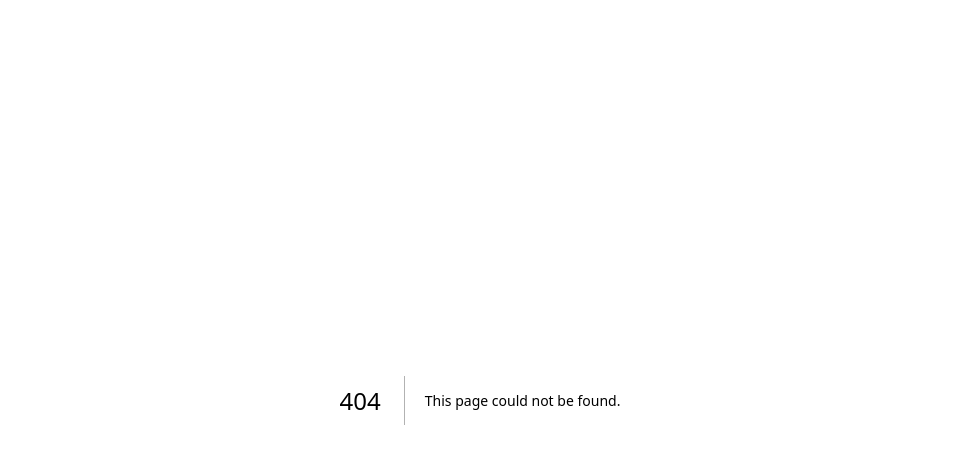
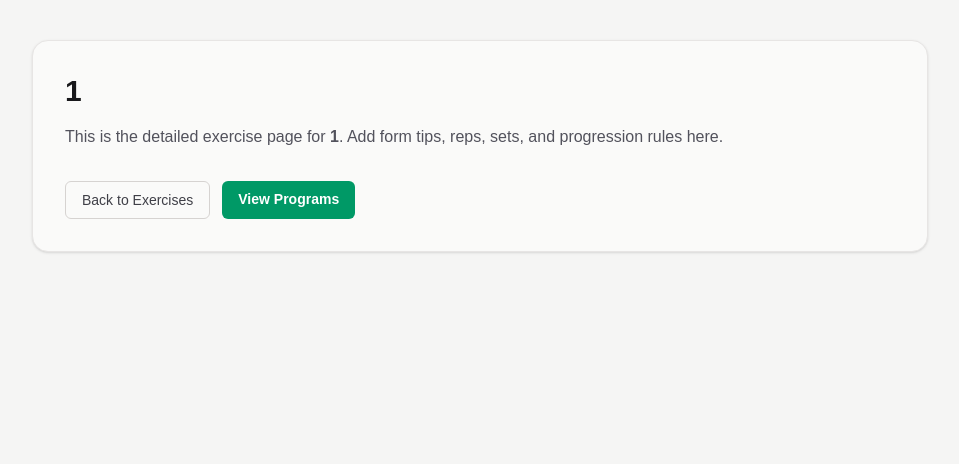
Before and after one commit to Alexandre-Cloete-Technologies/beshaped-webapp, a Next.js app: page /exercises/1 in a window 1280 px wide. Before the commit this address had no page. Shown: the top 464 px of the page, without its empty margins (160-1119 px from the left). Built offline with nearby package versions, Linux system fonts and the light colour scheme; no server answers; sample sign-in values are in the browser's storage.

Commit message:
add skeleton code for program, detailed program, exercise and detailed exercise page

```diff
--- /dev/null
+++ b/app/components/AuthGuard.tsx
@@ -0,0 +1,47 @@
+"use client";
+
+import { onAuthStateChanged } from "firebase/auth";
+import { useRouter } from "next/navigation";
+import { useEffect, useState } from "react";
+import type { ReactNode } from "react";
+import { auth } from "../../lib/firebase";
+
+type AuthGuardProps = {
+  children: ReactNode;
+};
+
+export const AuthGuard = ({ children }: AuthGuardProps) => {
+  const router = useRouter();
+  const [isCheckingAuth, setIsCheckingAuth] = useState(true);
+  const [isAuthenticated, setIsAuthenticated] = useState(false);
+
+  useEffect(() => {
+    const unsubscribe = onAuthStateChanged(auth, (user) => {
+      setIsCheckingAuth(false);
+
+      if (!user) {
+        setIsAuthenticated(false);
+        router.replace("/login");
+        return;
+      }
+
+      setIsAuthenticated(true);
+    });
+
+    return () => unsubscribe();
+  }, [router]);
+
+  if (isCheckingAuth) {
+    return (
+      <div className="flex min-h-screen items-center justify-center bg-stone-100 text-zinc-700">
+        Checking your session...
+      </div>
+    );
+  }
+
+  if (!isAuthenticated) {
+    return null;
+  }
+
+  return <>{children}</>;
+};
--- a/app/dashboard/page.tsx
+++ b/app/dashboard/page.tsx
@@ -1,6 +1,7 @@
 "use client";
 
 import { onAuthStateChanged, signOut } from "firebase/auth";
+import Link from "next/link";
 import { useRouter } from "next/navigation";
 import { useEffect, useState } from "react";
 import { auth } from "../../lib/firebase";
@@ -52,6 +53,21 @@ export default function DashboardPage() {
           You are logged in{userEmail ? ` as ${userEmail}` : ""}.
         </p>
 
+        <div className="mt-6 flex flex-wrap gap-3">
+          <Link
+            href="/programs"
+            className="rounded-md border border-stone-300 px-4 py-2 text-sm font-medium text-zinc-700 hover:bg-stone-100"
+          >
+            Open Programs
+          </Link>
+          <Link
+            href="/exercises"
+            className="rounded-md border border-stone-300 px-4 py-2 text-sm font-medium text-zinc-700 hover:bg-stone-100"
+          >
+            Open Exercises
+          </Link>
+        </div>
+
         <button
           type="button"
           onClick={handleLogout}
--- /dev/null
+++ b/app/exercises/[exerciseId]/page.tsx
@@ -0,0 +1,48 @@
+import Link from "next/link";
+import { AuthGuard } from "../../components/AuthGuard";
+
+type ExerciseDetailPageProps = {
+  params: Promise<{
+    exerciseId: string;
+  }>;
+};
+
+const titleFromSlug = (slug: string | undefined) =>
+  (slug ?? "exercise")
+    .split("-")
+    .map((part) => part.charAt(0).toUpperCase() + part.slice(1))
+    .join(" ");
+
+export default async function ExerciseDetailPage({ params }: ExerciseDetailPageProps) {
+  const { exerciseId } = await params;
+  const exerciseTitle = titleFromSlug(exerciseId);
+
+  return (
+    <AuthGuard>
+      <main className="min-h-screen bg-stone-100 px-6 py-10">
+        <div className="mx-auto max-w-4xl rounded-2xl border border-stone-200 bg-stone-50 p-8 shadow-sm">
+          <h1 className="text-3xl font-bold text-zinc-900">{exerciseTitle}</h1>
+          <p className="mt-4 text-zinc-600">
+            This is the detailed exercise page for <span className="font-semibold">{exerciseTitle}</span>.
+            Add form tips, reps, sets, and progression rules here.
+          </p>
+
+          <div className="mt-8 flex gap-3">
+            <Link
+              href="/exercises"
+              className="rounded-md border border-stone-300 px-4 py-2 text-sm font-medium text-zinc-700 hover:bg-stone-100"
+            >
+              Back to Exercises
+            </Link>
+            <Link
+              href="/programs"
+              className="rounded-md bg-emerald-600 px-4 py-2 text-sm font-semibold text-white hover:bg-emerald-500"
+            >
+              View Programs
+            </Link>
+          </div>
+        </div>
+      </main>
+    </AuthGuard>
+  );
+}
--- /dev/null
+++ b/app/exercises/page.tsx
@@ -0,0 +1,41 @@
+import Link from "next/link";
+import { AuthGuard } from "../components/AuthGuard";
+
+const exercises = [
+  { id: "push-up", name: "Push-up", focus: "Upper body strength" },
+  { id: "squat", name: "Squat", focus: "Lower body strength" },
+  { id: "plank", name: "Plank", focus: "Core stability" },
+  { id: "deadlift", name: "Deadlift", focus: "Posterior chain power" },
+];
+
+export default function ExercisesPage() {
+  return (
+    <AuthGuard>
+      <main className="min-h-screen bg-stone-100 px-6 py-10">
+        <div className="mx-auto max-w-5xl">
+          <div className="mb-8 flex items-center justify-between gap-4">
+            <h1 className="text-3xl font-bold text-zinc-900">Exercises</h1>
+            <Link href="/dashboard" className="text-sm font-medium text-zinc-600 hover:text-zinc-900">
+              Back to dashboard
+            </Link>
+          </div>
+
+          <div className="grid gap-4 md:grid-cols-2">
+            {exercises.map((exercise) => (
+              <article key={exercise.id} className="rounded-xl border border-stone-200 bg-stone-50 p-5 shadow-sm">
+                <h2 className="text-xl font-semibold text-zinc-900">{exercise.name}</h2>
+                <p className="mt-2 text-zinc-600">{exercise.focus}</p>
+                <Link
+                  href={`/exercises/${exercise.id}`}
+                  className="mt-4 inline-block rounded-md bg-emerald-600 px-4 py-2 text-sm font-semibold text-white transition hover:bg-emerald-500"
+                >
+                  View Exercise
+                </Link>
+              </article>
+            ))}
+          </div>
+        </div>
+      </main>
+    </AuthGuard>
+  );
+}
--- a/app/login/page.tsx
+++ b/app/login/page.tsx
@@ -1,26 +1,27 @@
 "use client";
 import Image from "next/image";
 import Link from "next/link";
+import { useRouter } from "next/navigation";
 import { signInWithEmailAndPassword } from "firebase/auth";
 import { PiArrowLeft } from "react-icons/pi";
-import { useState } from "react";
+import { type FormEvent, useState } from "react";
 import { auth } from "../../lib/firebase";
-const COMPANY_LOGO = "/vercel.svg";
 
 export default function LoginPage() {
+  const router = useRouter();
   const [email, setEmail] = useState("");
   const [password, setPassword] = useState("");
   const [error, setError] = useState("");
   const [isLoading, setIsLoading] = useState(false);
 
-  const handleSignIn = async (event: React.FormEvent<HTMLFormElement>) => {
+  const handleSignIn = async (event: FormEvent<HTMLFormElement>) => {
     event.preventDefault();
     setIsLoading(true);
     setError("");
 
     try {
       await signInWithEmailAndPassword(auth, email, password);
-      window.location.href = "/dashboard";
+      router.replace("/dashboard");
     } catch {
       setError("Invalid email or password. Please try again.");
     } finally {
--- /dev/null
+++ b/app/programs/[programId]/page.tsx
@@ -0,0 +1,48 @@
+import Link from "next/link";
+import { AuthGuard } from "../../components/AuthGuard";
+
+type ProgramDetailPageProps = {
+  params: Promise<{
+    programId: string;
+  }>;
+};
+
+const titleFromSlug = (slug: string | undefined) =>
+  (slug ?? "program")
+    .split("-")
+    .map((part) => part.charAt(0).toUpperCase() + part.slice(1))
+    .join(" ");
+
+export default async function ProgramDetailPage({ params }: ProgramDetailPageProps) {
+  const { programId } = await params;
+  const programTitle = titleFromSlug(programId);
+
+  return (
+    <AuthGuard>
+      <main className="min-h-screen bg-stone-100 px-6 py-10">
+        <div className="mx-auto max-w-4xl rounded-2xl border border-stone-200 bg-stone-50 p-8 shadow-sm">
+          <h1 className="text-3xl font-bold text-zinc-900">{programTitle}</h1>
+          <p className="mt-4 text-zinc-600">
+            This is the detailed program page for <span className="font-semibold">{programTitle}</span>.
+            You can add weekly schedules, nutrition goals, and milestones here.
+          </p>
+
+          <div className="mt-8 flex gap-3">
+            <Link
+              href="/programs"
+              className="rounded-md border border-stone-300 px-4 py-2 text-sm font-medium text-zinc-700 hover:bg-stone-100"
+            >
+              Back to Programs
+            </Link>
+            <Link
+              href="/exercises"
+              className="rounded-md bg-emerald-600 px-4 py-2 text-sm font-semibold text-white hover:bg-emerald-500"
+            >
+              Browse Exercises
+            </Link>
+          </div>
+        </div>
+      </main>
+    </AuthGuard>
+  );
+}
--- /dev/null
+++ b/app/programs/page.tsx
@@ -0,0 +1,52 @@
+import Link from "next/link";
+import { AuthGuard } from "../components/AuthGuard";
+
+const programs = [
+  {
+    id: "strength-foundation",
+    name: "Strength Foundation",
+    description: "Build core strength with structured weekly sessions.",
+  },
+  {
+    id: "lean-tone",
+    name: "Lean & Tone",
+    description: "Improve body composition with smart training blocks.",
+  },
+  {
+    id: "performance-boost",
+    name: "Performance Boost",
+    description: "Increase power, conditioning, and movement quality.",
+  },
+];
+
+export default function ProgramsPage() {
+  return (
+    <AuthGuard>
+      <main className="min-h-screen bg-stone-100 px-6 py-10">
+        <div className="mx-auto max-w-5xl">
+          <div className="mb-8 flex items-center justify-between gap-4">
+            <h1 className="text-3xl font-bold text-zinc-900">Programs</h1>
+            <Link href="/dashboard" className="text-sm font-medium text-zinc-600 hover:text-zinc-900">
+              Back to dashboard
+            </Link>
+          </div>
+
+          <div className="grid gap-4 md:grid-cols-2">
+            {programs.map((program) => (
+              <article key={program.id} className="rounded-xl border border-stone-200 bg-stone-50 p-5 shadow-sm">
+                <h2 className="text-xl font-semibold text-zinc-900">{program.name}</h2>
+                <p className="mt-2 text-zinc-600">{program.description}</p>
+                <Link
+                  href={`/programs/${program.id}`}
+                  className="mt-4 inline-block rounded-md bg-emerald-600 px-4 py-2 text-sm font-semibold text-white transition hover:bg-emerald-500"
+                >
+                  View Program
+                </Link>
+              </article>
+            ))}
+          </div>
+        </div>
+      </main>
+    </AuthGuard>
+  );
+}
```
